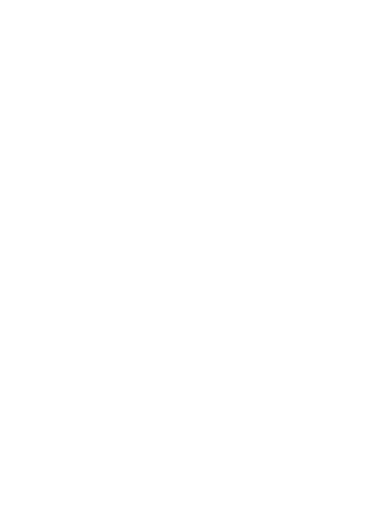
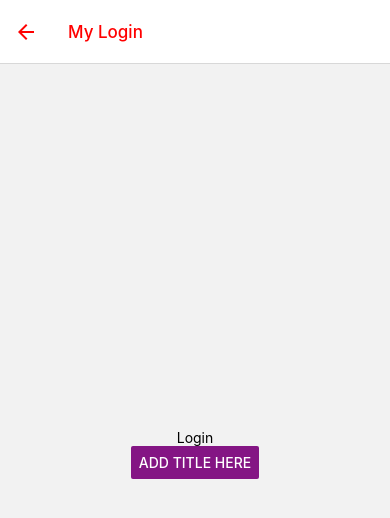
Before and after one commit to tujojoadder/native-test1, a React Native app: screen /login in a window 390 px wide. Shown: the top 518 px of the page. Built offline with nearby package versions, Linux system fonts and the light colour scheme.

Commit message:
navigation

```diff
--- a/App.tsx
+++ b/App.tsx
@@ -1,5 +1,5 @@
 import React from 'react';
-import {WebView} from 'react-native-webview';
+
 import NormalButton from './components/NormalButton/NormalButton';
 import Pressables from './components/Pressable/Pressables';
 import ProfessionalButtons from './components/TouchableHighlight/TouchableHighlightComponent';
@@ -11,12 +11,57 @@ import Form from './components/Form/Form';
 import Flex from './components/Flex/Flex';
 import FlatLists from './components/FlatList/FlatLists';
 import ActivityIndicators from './components/ActivityIndicator/ActivityIndicators';
+import WebView from './components/WebView/WebView';
+import StackNavigation from './components/StackNavigation/StackNavigation';
+import {NavigationContainer} from '@react-navigation/native';
+import {createNativeStackNavigator} from '@react-navigation/native-stack';
+import Home from './components/Home';
+import Login from './components/Login';
 
 export default function App() {
+  const Stack = createNativeStackNavigator();
+
   return (
-    <>
+    <NavigationContainer>
+      <Stack.Navigator
+        initialRouteName="home"
+        screenOptions={{
 
-      {/* <NormalButton /> */}
+          headerTintColor: 'red',
+          animation: 'fade',
+
+          headerTitleStyle: {
+            fontSize: 17,
+          },
+        }}>
+        <Stack.Screen name="home" options={{
+            title: 'My Home',
+
+          }} component={Home} />
+
+
+        <Stack.Screen
+          name="login"
+          component={Login}
+          options={{
+            title: 'My Login',
+
+          }}
+        />
+
+
+        <Stack.Screen
+          name="Pressables"
+          component={Pressables}
+          options={{
+            title: 'Pressable',
+
+            headerTintColor: 'black',
+
+          }}
+        />
+
+        {/* <NormalButton />
       {/* <Pressables /> */}
         {/*  <ProfessionalButtons /> */}
         {/* <MySectionList/> */}
@@ -26,6 +71,8 @@ export default function App() {
         {/* <Flex/> */}
         {/* <FlatLists/> */}
         {/* <ActivityIndicators/> */}
-    </>
+        {/*  <WebView/>   */}
+      </Stack.Navigator>
+    </NavigationContainer>
   );
 }
--- /dev/null
+++ b/components/Home.tsx
@@ -0,0 +1,19 @@
+import { View, Text ,Button} from 'react-native'
+import React from 'react'
+import Style from './Style/Style'
+
+export default function Home({navigation}) {
+  return (
+    <View style={Style.container}>
+      <Text>Home</Text>
+
+
+      <Button
+        onPress={()=>navigation.navigate('login')}
+        title="Add title here"
+        color="#841584"
+        disabled={false}
+      />
+    </View>
+  )
+}
--- /dev/null
+++ b/components/Login.js
@@ -0,0 +1,19 @@
+import { View, Text,Button } from 'react-native'
+import React from 'react'
+import Style from './Style/Style'
+
+export default function Login({navigation}) {
+  return (
+    <View style={Style.container}>
+      <Text>Login</Text>
+
+
+      <Button
+        onPress={()=>navigation.navigate('Pressables')}
+        title="Add title here"
+        color="#841584"
+        disabled={false}
+      />
+    </View>
+  )
+}
--- /dev/null
+++ b/components/StackNavigation/StackNavigation.tsx
@@ -0,0 +1,11 @@
+import { View, Text } from 'react-native'
+import React from 'react'
+
+export default function StackNavigation() {
+  return (
+    <View>
+
+      <Text>StackNavigation</Text>
+    </View>
+  )
+}
--- /dev/null
+++ b/components/Style/Style.tsx
@@ -0,0 +1,10 @@
+import { StyleSheet } from "react-native";
+
+ export default StyleSheet.create({
+
+    container:{
+        flex:1,
+        justifyContent:'center',
+        alignItems:'center'
+    }
+ });
--- /dev/null
+++ b/components/WebView/WebView.tsx
@@ -0,0 +1,10 @@
+import {View, Text} from 'react-native';
+import React from 'react';
+import {WebView} from 'react-native-webview';
+export default function WebViews() {
+  return (
+    <WebView
+      source={{uri: 'https://www.npmjs.com/package/react-native-webview'}}
+    />
+  );
+}
--- a/package.json
+++ b/package.json
@@ -10,9 +10,12 @@
     "test": "jest"
   },
   "dependencies": {
+    "@react-navigation/native": "^6.1.18",
     "@react-navigation/native-stack": "^6.11.0",
     "react": "18.3.1",
     "react-native": "0.75.4",
+    "react-native-safe-area-context": "^4.12.0",
+    "react-native-screens": "^3.35.0",
     "react-native-webview": "^13.12.3"
   },
   "devDependencies": {
```
Also changed, not shown: 1 other file (tests, documents, lock files or other folders). Lines whose indentation alone changed are shown as unchanged.
